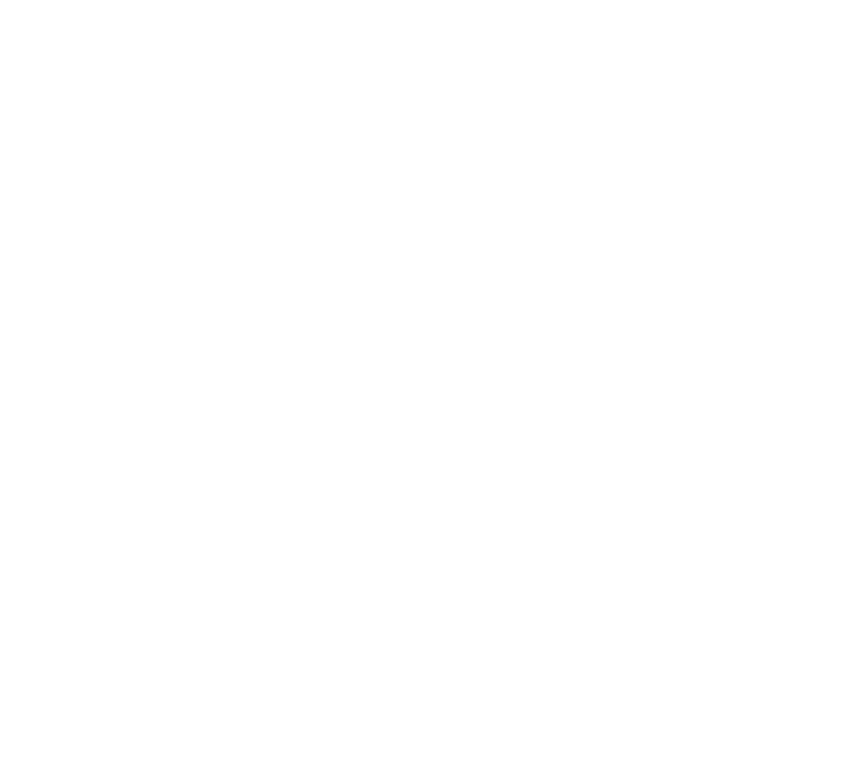
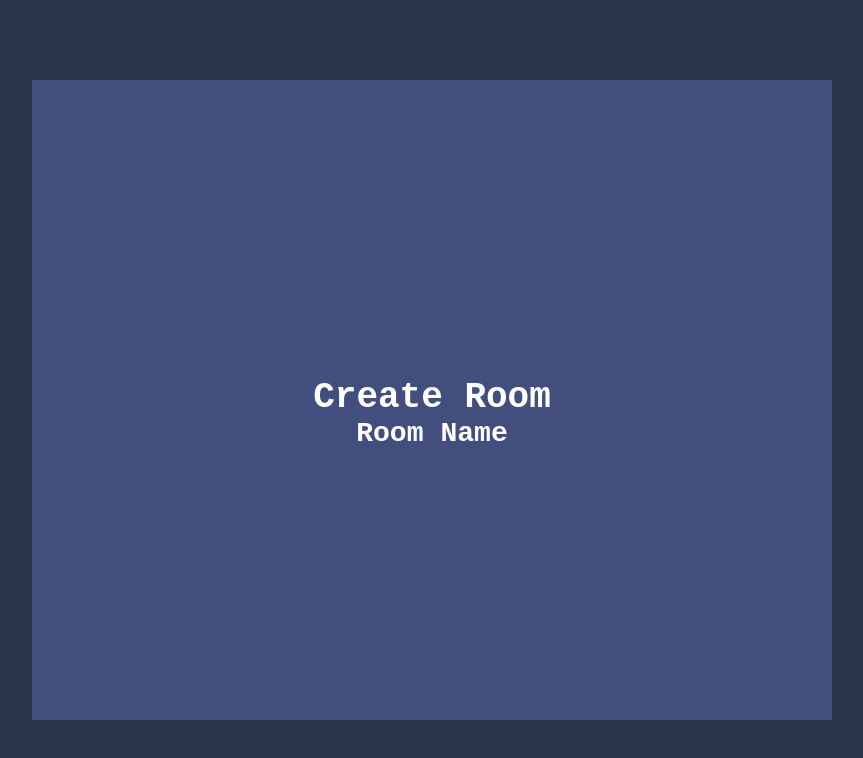
Before and after one commit to nasdda/RoomMessenger, a website: page public/create.html in a window 1280 px wide. Shown: the whole page, without its empty margins (208-1071 px from the left). Drawn offline with Linux system fonts and the light colour scheme.

Commit message:
added create room

```diff
--- a/public/create.html
+++ b/public/create.html
@@ -0,0 +1,15 @@
+<!DOCTYPE html>
+<html>
+    <head>
+        <link rel="stylesheet" href="./css/styles.css">
+    </head>
+    <body>
+        <div class="create-outer">
+            <div class="create-center">
+                <h1 class="header-text">Create Room</h1>
+                <h3>Room Name</h3>
+            </div>
+        </div>
+    </body>
+
+</html>
--- a/public/css/styles.css
+++ b/public/css/styles.css
@@ -10,6 +10,8 @@ html{
 
 body {
     background-color: #2c364a;
+    color: white;
+    font-family: monospace;
     min-height: fit-content
 }
 
@@ -17,13 +19,13 @@ input[type="text"] {
     height: 100%;
     width: 50%;
     font-size: 24px;
+    font-family: monospace;
     margin-top: 10px;
     text-align: center;
 }
 
 .header-text {
     color: white;
-    font-family: monospace;
     font-size: 36px;
     font-weight: bold;
 }
@@ -43,19 +45,17 @@ input[type="text"] {
     width: 50%;
     height: 70%;
     text-align: center;
-    padding-top: 5%;
+    padding-top: 2%;
 }
 
 .join-form-text {
-    color: white;
     font-size: 24px;
-    font-family: monospace;
 }
 
-.join-button {
+.index-button {
     margin-top: 5%;
     border: none;
-    width: 150px;
+    width: 200px;
     height: 50px;
     background-color: #657ba8;
     color:white;
@@ -111,7 +111,6 @@ input[type="text"] {
     width: 10%;
     height: 100%;
     font-size: 24px;
-    font-family: monospace;
     background-color: #566282;
     color: white;
     border: none;
@@ -119,9 +118,7 @@ input[type="text"] {
 }
 
 .chat {
-    color: white;
     font-size: 24px;
-    font-family: monospace;
 }
 
 
@@ -237,3 +234,23 @@ input[type="text"] {
     border-width: 3px;
     border-radius: 25px;
 }
+
+/* create page styles */
+.create-outer {
+    display: flex;
+    width: 100vw;
+    height: 100vh;
+}
+
+.create-center {
+    display: flex;
+    flex-direction: column;
+    align-items: center;
+    justify-content: center;
+    text-align: center;
+    background-color: #424e7d;
+    margin: auto;
+    width: 100vh;
+    height: 80vh;
+    padding-top: 2%;
+}
--- a/src/utils/rooms.js
+++ b/src/utils/rooms.js
@@ -31,7 +31,7 @@ const addUser = ({ id, username, room }) => {
     const tempRoom = room.toLowerCase()
     if (rooms.has(tempRoom)) {
         const pastRoom = rooms.get(tempRoom)[0]
-        if(pastRoom) {
+        if (pastRoom) {
             room = pastRoom.room // room name should match with pre-exsting room
         }
         const existingUser = rooms.get(tempRoom).find((user) => {
```
Also changed, not shown: public/index.html (+8 -1 lines).
